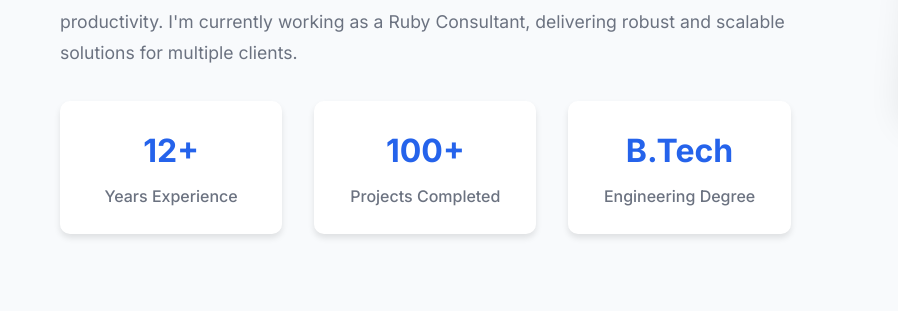
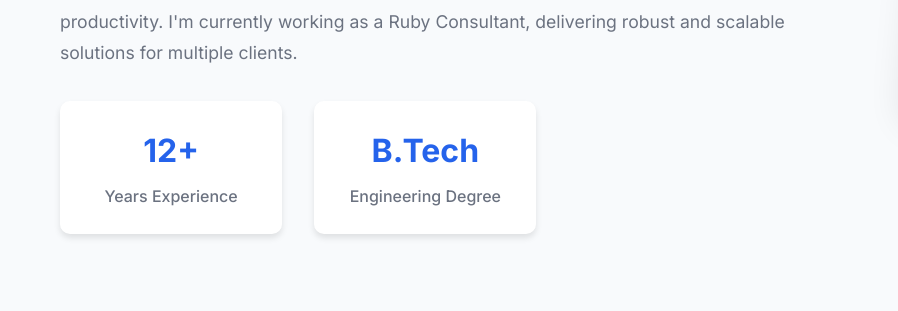
Before and after one commit to minakshin/minakshin.github.io, a plain HTML site: page index.html in a window 1280 px wide. Shown: the part 1232-1543 px from the top of the page, 0-898 px from the left. Drawn offline with Linux system fonts and the light colour scheme; grey boxes are pictures that could not be loaded.

Commit message:
Removed projects completed

```diff
--- a/index.html
+++ b/index.html
@@ -81,10 +81,6 @@
                         <div class="stat">
                             <h3>11+</h3>
                             <p>Years Experience</p>
-                        </div>
-                        <div class="stat">
-                            <h3>100+</h3>
-                            <p>Projects Completed</p>
                         </div>
                         <div class="stat">
                             <h3>B.Tech</h3>
```
